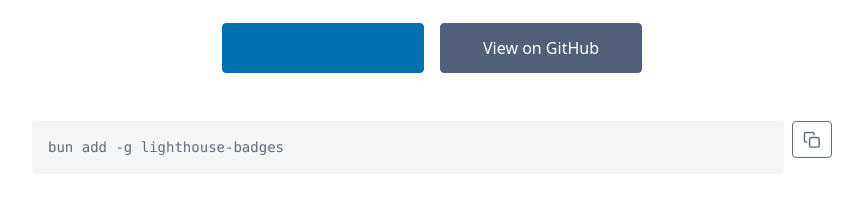
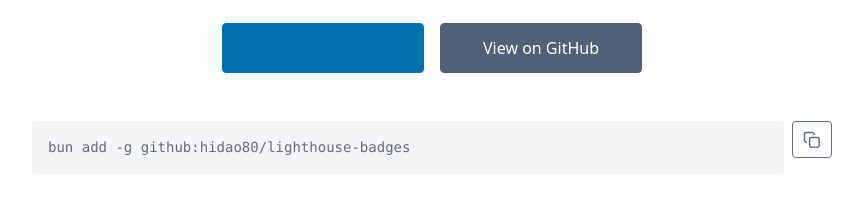
Before and after one commit to hidao80/lighthouse-badges, a website: page docs/index.html in a window 1280 px wide. Shown: the part 1416-1623 px from the top of the page, without its empty margins (208-1071 px from the left). Drawn offline with nearby package versions, Linux system fonts and the light colour scheme; a script that the page names is missing.

Commit message:
fix(docs): update installation command to include GitHub repository reference

```diff
--- a/docs/index.html
+++ b/docs/index.html
@@ -123,7 +123,7 @@
       </template>
     </p>
     <div class="code-row">
-      <pre><code>bun add -g lighthouse-badges</code></pre>
+      <pre><code>bun add -g github:hidao80/lighthouse-badges</code></pre>
       <button class="copy-btn outline secondary" type="button" aria-label="Copy command">
         <svg class="icon-copy" viewBox="0 0 24 24" fill="none" stroke="currentColor" stroke-width="2" stroke-linecap="round" stroke-linejoin="round"><rect x="9" y="9" width="13" height="13" rx="2"/><path d="M5 15H4a2 2 0 0 1-2-2V4a2 2 0 0 1 2-2h9a2 2 0 0 1 2 2v1"/></svg>
         <svg class="icon-check" viewBox="0 0 24 24" fill="none" stroke="currentColor" stroke-width="2" stroke-linecap="round" stroke-linejoin="round"><polyline points="20 6 9 17 4 12"/></svg>
```
